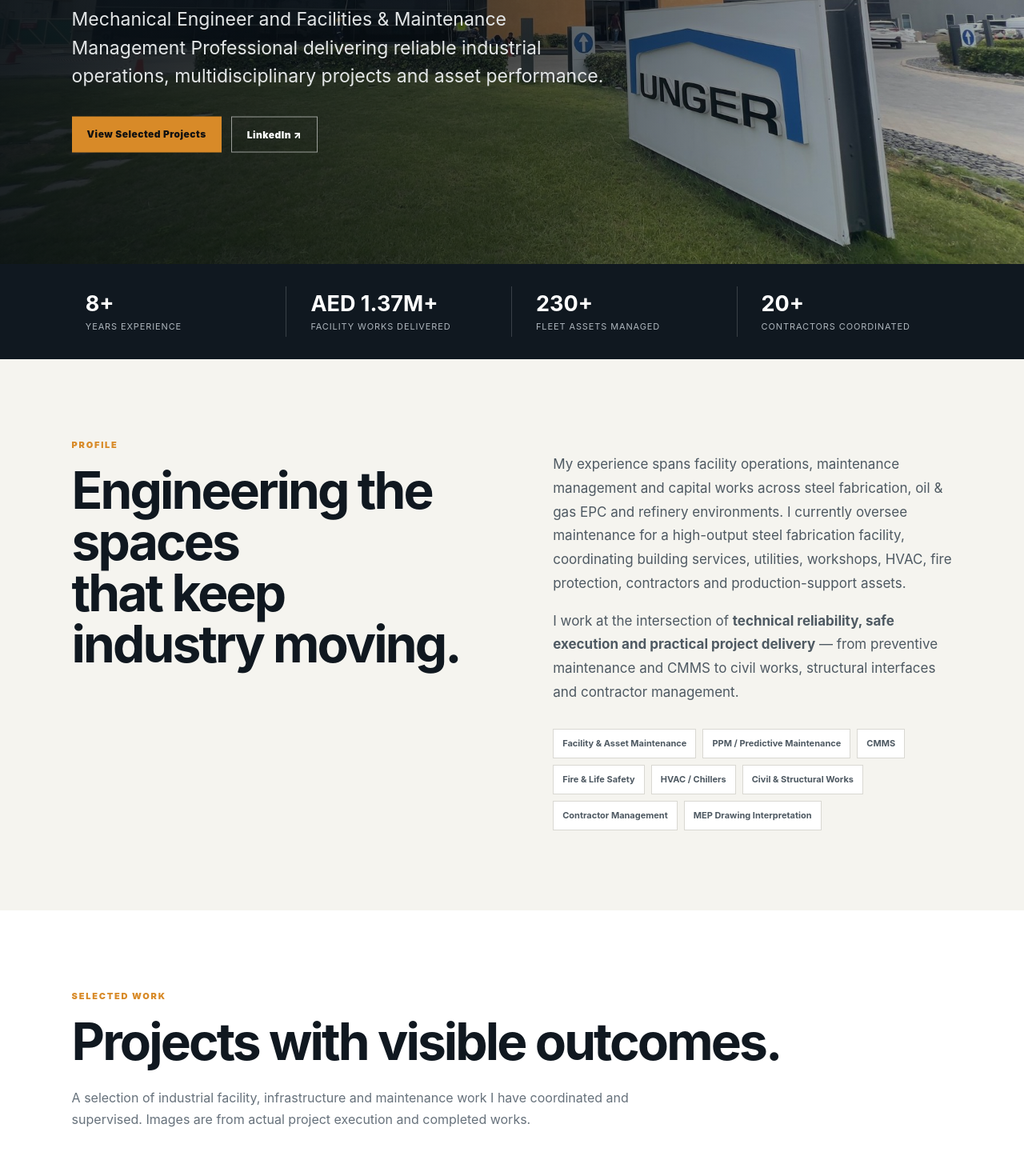
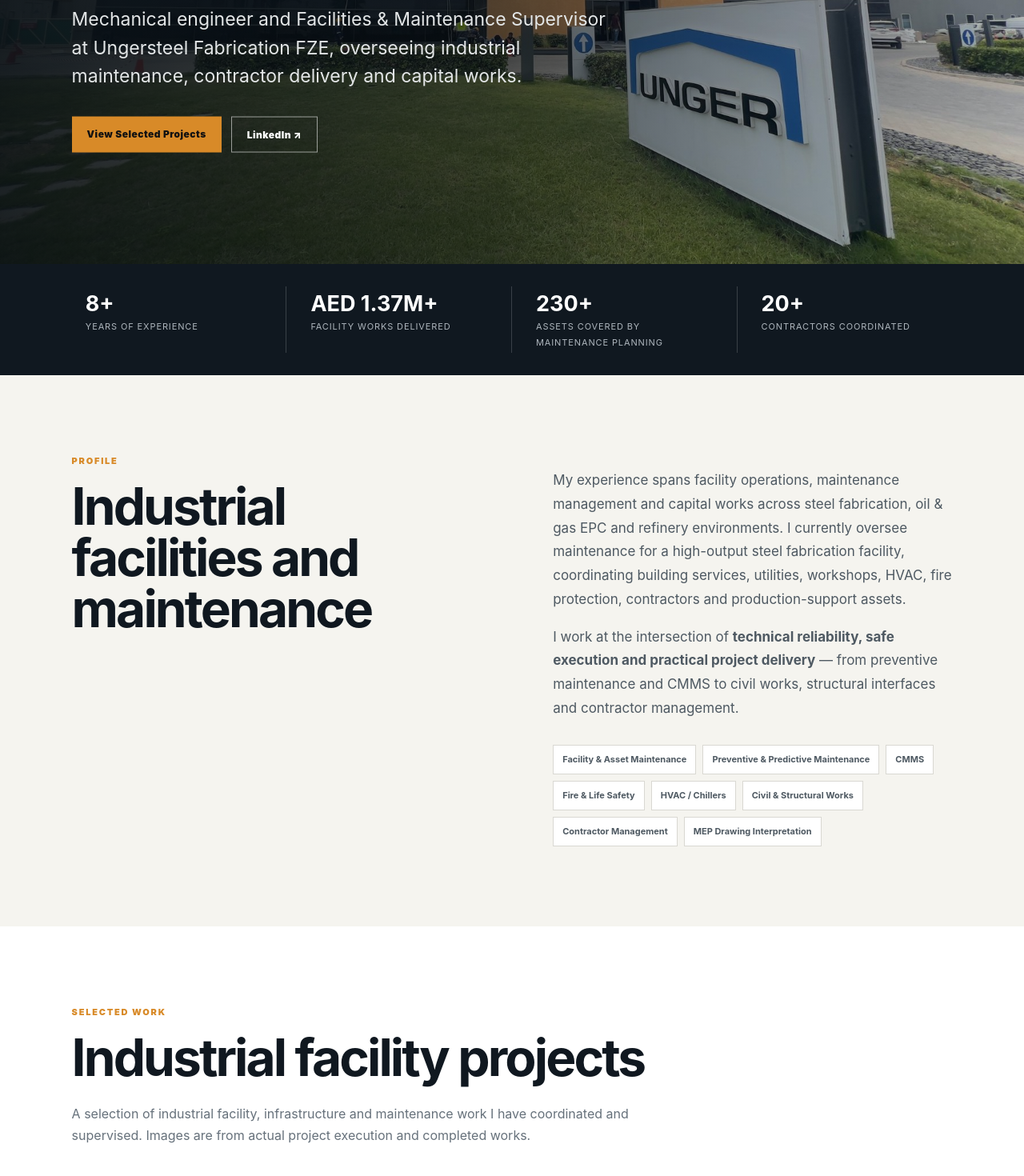
Before and after one commit to NaeemSayed/NaeemSayed.github.io, a plain HTML site: page index.html in a window 1280 px wide. Shown: the part 470-1940 px from the top of the page at 80% size. Drawn offline with Linux system fonts and the light colour scheme.

Commit message:
Add files via upload

```diff
--- a/index.html
+++ b/index.html
@@ -1,16 +1,16 @@
 <!doctype html><html lang="en"><head><meta charset="utf-8"><meta name="viewport" content="width=device-width,initial-scale=1"><meta name="description" content="Naeem Sayed — Facilities & Maintenance Management Professional and Mechanical Engineer with 8+ years across steel fabrication, oil & gas EPC and refinery environments."><title>Naeem Sayed | Facilities & Maintenance Portfolio</title><link rel="stylesheet" href="styles.css"></head><body>
 <header class="nav"><a class="brand" href="#top">NS<span>.</span></a><nav><a href="#about">About</a><a href="#projects">Projects</a><a href="#experience">Experience</a><a href="#contact">Contact</a></nav><a class="cv" href="Doc_Resume.docx" download>Download CV</a></header>
 <main id="top">
-<section class="hero"><img src="assets/hero.jpg" alt="Industrial facility"><div class="shade"></div><div class="hero-copy"><p class="eyebrow">FACILITIES · MAINTENANCE · PROJECT DELIVERY</p><h1>Naeem Abbas<br><span>Sayed</span></h1><p class="lead">Mechanical Engineer and Facilities & Maintenance Management Professional delivering reliable industrial operations, multidisciplinary projects and asset performance.</p><div class="hero-actions"><a class="primary" href="#projects">View Selected Projects</a><a class="secondary" href="https://www.linkedin.com/in/IamSnaeem" target="_blank" rel="noopener">LinkedIn ↗</a></div></div></section>
-<section class="numbers"><div><strong>8+</strong><span>Years Experience</span></div><div><strong>AED 1.37M+</strong><span>Facility Works Delivered</span></div><div><strong>230+</strong><span>Fleet Assets Managed</span></div><div><strong>20+</strong><span>Contractors Coordinated</span></div></section>
-<section id="about" class="section intro"><div><p class="kicker">PROFILE</p><h2>Engineering the spaces<br>that keep industry moving.</h2></div><div><p>My experience spans facility operations, maintenance management and capital works across steel fabrication, oil & gas EPC and refinery environments. I currently oversee maintenance for a high-output steel fabrication facility, coordinating building services, utilities, workshops, HVAC, fire protection, contractors and production-support assets.</p><p>I work at the intersection of <b>technical reliability, safe execution and practical project delivery</b> — from preventive maintenance and CMMS to civil works, structural interfaces and contractor management.</p><div class="chips"><span>Facility & Asset Maintenance</span><span>PPM / Predictive Maintenance</span><span>CMMS</span><span>Fire & Life Safety</span><span>HVAC / Chillers</span><span>Civil & Structural Works</span><span>Contractor Management</span><span>MEP Drawing Interpretation</span></div></div></section>
-<section id="projects" class="section projects"><p class="kicker">SELECTED WORK</p><h2>Projects with visible outcomes.</h2><p class="sectionlead">A selection of industrial facility, infrastructure and maintenance work I have coordinated and supervised. Images are from actual project execution and completed works.</p>
-<article class="feature"><div class="feature-copy"><span class="num">01</span><p class="tag">INDUSTRIAL INFRASTRUCTURE</p><h3>5 Ton Semi-Gantry Crane<br>Foundation & Rail Beam Works</h3><p>Coordinated civil foundation and structural rail-beam interfaces supporting installation of a 5-ton semi-gantry crane, with focus on alignment, constructability, contractor coordination and readiness for crane installation.</p><div class="mini"><span>Foundation interface</span><span>Structural erection</span><span>Site coordination</span></div></div><div class="feature-gallery"><figure><img src="assets/crane_before.jpg" alt="Crane rail beam before"><figcaption>BEFORE / EXECUTION</figcaption></figure><figure><img src="assets/crane_after.jpg" alt="Crane rail beam after"><figcaption>COMPLETED</figcaption></figure><figure class="wide"><img src="assets/crane_foundation.jpg" alt="Gantry crane foundation works"><figcaption>FOUNDATION WORKS</figcaption></figure></div></article>
-<article class="feature reverse"><div class="feature-copy"><span class="num">02</span><p class="tag">MULTIDISCIPLINARY RENOVATION</p><h3>Social Building Renovation</h3><div class="projectstats"><b>AED 300K</b><b>500+ USERS</b></div><p>Coordinated a major labour-facility renovation covering civil works, piping, HVAC, electrical and fire-system interfaces, contractor progress and final handover. The facility serves more than 500 personnel.</p><div class="mini"><span>Renovation</span><span>MEP coordination</span><span>Handover</span></div></div><div class="feature-gallery two"><figure><img src="assets/social_progress.jpg" alt="Social building renovation in progress"><figcaption>IN PROGRESS</figcaption></figure><figure><img src="assets/social_after.jpg" alt="Social building completed interior"><figcaption>COMPLETED</figcaption></figure></div></article>
+<section class="hero"><img src="assets/hero.jpg" alt="Industrial facility"><div class="shade"></div><div class="hero-copy"><p class="eyebrow">FACILITIES · MAINTENANCE · PROJECT DELIVERY</p><h1>Naeem Abbas<br><span>Sayed</span></h1><p class="lead">Mechanical engineer and Facilities &amp; Maintenance Supervisor at Ungersteel Fabrication FZE, overseeing industrial maintenance, contractor delivery and capital works.</p><div class="hero-actions"><a class="primary" href="#projects">View Selected Projects</a><a class="secondary" href="https://www.linkedin.com/in/IamSnaeem" target="_blank" rel="noopener">LinkedIn ↗</a></div></div></section>
+<section class="numbers"><div><strong>8+</strong><span>Years of Experience</span></div><div><strong>AED 1.37M+</strong><span>Facility Works Delivered</span></div><div><strong>230+</strong><span>Assets Covered by Maintenance Planning</span></div><div><strong>20+</strong><span>Contractors Coordinated</span></div></section>
+<section id="about" class="section intro"><div><p class="kicker">PROFILE</p><h2>Industrial facilities and maintenance</h2></div><div><p>My experience spans facility operations, maintenance management and capital works across steel fabrication, oil & gas EPC and refinery environments. I currently oversee maintenance for a high-output steel fabrication facility, coordinating building services, utilities, workshops, HVAC, fire protection, contractors and production-support assets.</p><p>I work at the intersection of <b>technical reliability, safe execution and practical project delivery</b> — from preventive maintenance and CMMS to civil works, structural interfaces and contractor management.</p><div class="chips"><span>Facility & Asset Maintenance</span><span>Preventive &amp; Predictive Maintenance</span><span>CMMS</span><span>Fire & Life Safety</span><span>HVAC / Chillers</span><span>Civil & Structural Works</span><span>Contractor Management</span><span>MEP Drawing Interpretation</span></div></div></section>
+<section id="projects" class="section projects"><p class="kicker">SELECTED WORK</p><h2>Industrial facility projects</h2><p class="sectionlead">A selection of industrial facility, infrastructure and maintenance work I have coordinated and supervised. Images are from actual project execution and completed works.</p>
+<article class="feature"><div class="feature-copy"><p class="tag">INDUSTRIAL INFRASTRUCTURE</p><h3>5-Ton Semi-Gantry Crane<br>Foundation and Rail Alignment</h3><p>Coordinated the civil foundation and rail-beam works for a 5-ton semi-gantry crane. Used survey results to coordinate rail corrections and arranged a follow-up survey. The crane supplier accepted the corrected alignment in writing.</p><div class="mini"><span>Foundation interface</span><span>Rail alignment</span><span>Contractor coordination</span></div></div><div class="feature-gallery"><figure><img src="assets/crane_before.jpg" alt="Crane rail beam before"><figcaption>BEFORE / EXECUTION</figcaption></figure><figure><img src="assets/crane_after.jpg" alt="Crane rail beam after"><figcaption>COMPLETED</figcaption></figure><figure class="wide"><img src="assets/crane_foundation.jpg" alt="Gantry crane foundation works"><figcaption>FOUNDATION WORKS</figcaption></figure></div></article>
+<article class="feature reverse"><div class="feature-copy"><p class="tag">MULTIDISCIPLINARY RENOVATION</p><h3>Social Building Renovation</h3><div class="projectstats"><b>AED 300K</b><b>500+ USERS</b></div><p>Coordinated a major labour-facility renovation covering civil works, piping, HVAC, electrical and fire-system interfaces, contractor progress and final handover. The facility serves more than 500 personnel.</p><div class="mini"><span>Renovation</span><span>MEP coordination</span><span>Handover</span></div></div><div class="feature-gallery two"><figure><img src="assets/social_progress.jpg" alt="Social building renovation in progress"><figcaption>IN PROGRESS</figcaption></figure><figure><img src="assets/social_after.jpg" alt="Social building completed interior"><figcaption>COMPLETED</figcaption></figure></div></article>
 <div class="project-grid"><article><img src="assets/lifeline.jpg" alt="Roof lifeline installation"><div><p class="tag">WORK AT HEIGHT</p><h3>Workshop Roof Lifeline</h3><p>Permanent roof safety infrastructure supporting controlled access and maintenance activities.</p></div></article><article><img src="assets/ventilation.jpg" alt="Workshop roof ventilation fans"><div><p class="tag">FACILITY IMPROVEMENT</p><h3>Workshop Roof Ventilation</h3><p>Roof ventilation fan installation supporting workshop heat extraction and working conditions.</p></div></article><article><img src="assets/fire.jpg" alt="Fire fighting system repair"><div><p class="tag">LIFE SAFETY</p><h3>Fire-Fighting System Repairs</h3><p>Repair and rectification activities supporting fire-system reliability and compliance readiness.</p></div></article><article><img src="assets/parking.jpg" alt="Car parking extension"><div><p class="tag">CIVIL WORKS</p><h3>Car Park Extension</h3><p>External civil and interlock works expanding usable parking and improving site infrastructure.</p></div></article></div>
 <div class="beforeafter"><div class="ba-copy"><p class="kicker">BEFORE → AFTER</p><h3>Cross Conveyor Installation</h3><p>Site preparation and installation coordination for production-support conveyor infrastructure.</p></div><figure><img src="assets/conveyor_before.jpg" alt="Cross conveyor before"><figcaption>BEFORE</figcaption></figure><figure><img src="assets/conveyor_after.jpg" alt="Cross conveyor after"><figcaption>AFTER</figcaption></figure></div>
 <div class="more"><h3>Additional hands-on facility scope</h3><div class="moregrid"><figure><img src="assets/blasting_after.jpg" alt="Blasting machine foundation"><figcaption>Blasting Machine Foundation</figcaption></figure><figure><img src="assets/power.jpg" alt="Power cable excavation"><figcaption>Power Cable Excavation</figcaption></figure><figure><img src="assets/plumbing.jpg" alt="Plumbing restoration"><figcaption>Plumbing & Sewage Restoration</figcaption></figure><figure><img src="assets/forklift.jpg" alt="Forklift repair"><figcaption>Forklift Maintenance</figcaption></figure><figure><img src="assets/facade.jpg" alt="Facade glass work"><figcaption>Façade Glass Works</figcaption></figure><figure><img src="assets/chiller.jpg" alt="Chiller system"><figcaption>Chiller Monitoring</figcaption></figure></div></div></section>
-<section id="experience" class="section experience"><p class="kicker">EXPERIENCE</p><h2>From production floor to facility leadership.</h2><div class="timeline"><article><time>2025 — PRESENT</time><div><h3>Facilities & Maintenance Supervisor</h3><h4>Ungersteel Fabrication FZE · UAE</h4><p>Facility maintenance, life-safety systems, AMCs, contractor management, capital works, MEP/fire drawing interpretation, statutory compliance and forklift reliability at a steel fabrication plant producing approximately 3,000–4,000 tonnes per month.</p></div></article><article><time>2019 — 2025</time><div><h3>Maintenance Management Professional</h3><h4>Inco International / Inco Industrial · Qatar & Oman</h4><p>Maintenance planning for 230+ construction vehicles and equipment across Qatargas NFXP and Duqm Refinery EPC projects. Led CMMS and DSE SCADA implementation, technician planning, inventory control and reliability improvement.</p></div></article><article><time>2018 — 2019</time><div><h3>Production Engineer</h3><h4>Balaji Metal Crafts · India</h4><p>Production scheduling, fabrication and welding supervision, quality inspections, corrective actions and in-house tooling improvements.</p></div></article></div></section>
-<section class="section credentials"><div><p class="kicker">CREDENTIALS</p><h2>Mechanical Engineering foundation.<br>Maintenance-led career.</h2></div><div class="credentialcards"><article><small>EDUCATION</small><h3>Bachelor's Degree<br>Mechanical Engineering</h3><p>First Class with Distinction · India · 2014–2018</p></article><article><small>CERTIFICATION</small><h3>NEBOSH HSE<br>Incident Investigation</h3><p>INV1 · 2025</p></article><article><small>WORKING ENVIRONMENTS</small><h3>ISO 9001 · ISO 14001<br>OHSAS 18001</h3><p>Industrial project and maintenance environments</p></article></div></section>
+<section id="experience" class="section experience"><p class="kicker">EXPERIENCE</p><h2>Work experience</h2><div class="timeline"><article><time>FEB 2025 – PRESENT</time><div><h3>Facilities & Maintenance Supervisor</h3><h4>Ungersteel Fabrication FZE · Sharjah, UAE</h4><p>Oversee buildings, utilities, HVAC, fire protection and production-support equipment at a steel fabrication plant producing approximately 3,000–4,000 tonnes per month. Manage more than five annual maintenance contracts and coordinate capital works and statutory inspections.</p></div></article><article><time>NOV 2019 – JAN 2025</time><div><h3>Maintenance Management Professional</h3><h4>Inco International / Inco Industrial · Qatar & Oman</h4><p>Maintenance planning for 230+ construction vehicles and equipment across Qatargas NFXP and Duqm Refinery EPC projects. Led CMMS and DSE SCADA implementation, supervised more than 10 maintenance technicians and contributed to an estimated 20% reduction in breakdown downtime.</p></div></article><article><time>JUL 2018 – JUN 2019</time><div><h3>Production Engineer</h3><h4>Balaji Metal Crafts · India</h4><p>Production scheduling, fabrication and welding supervision, quality inspections, corrective actions and in-house tooling improvements.</p></div></article></div></section>
+<section class="section credentials"><div><p class="kicker">CREDENTIALS</p><h2>Education and credentials</h2></div><div class="credentialcards"><article><small>EDUCATION</small><h3>Bachelor's Degree<br>Mechanical Engineering</h3><p>First Class with Distinction · India · 2014–2018</p></article><article><small>CERTIFICATION</small><h3>NEBOSH HSE Introduction to Incident Investigation</h3><p>INV1 · 2025</p></article><article><small>WORKING ENVIRONMENTS</small><h3>ISO 9001 · ISO 14001<br>OHSAS 18001</h3><p>Industrial project and maintenance environments</p></article></div></section>
 <section id="contact" class="contact"><p class="kicker">NEXT CHAPTER</p><h2>Open to opportunities<br>in New Zealand.</h2><p>Available for relocation · Visa sponsorship required</p><div><a class="primary" href="mailto:naeem72abbas@gmail.com">Email Me</a><a class="secondary dark" href="Doc_Resume.docx" download>Download CV</a></div><small>Umm Al Quwain, UAE · English / Hindi</small></section>
 </main><footer><b>Naeem Abbas Sayed</b><span>Facilities & Maintenance Management Professional · Mechanical Engineer</span><span>© 2026</span></footer><script src="script.js"></script></body></html>
```
